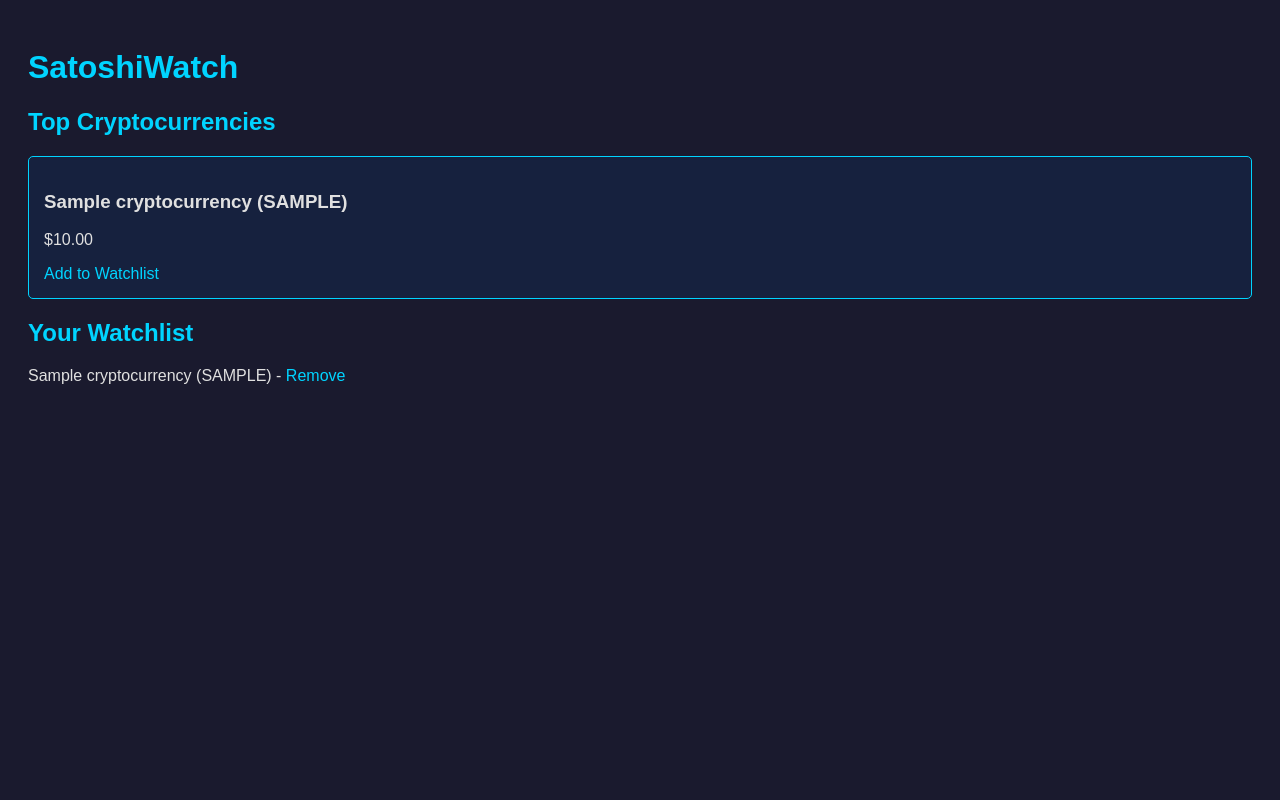
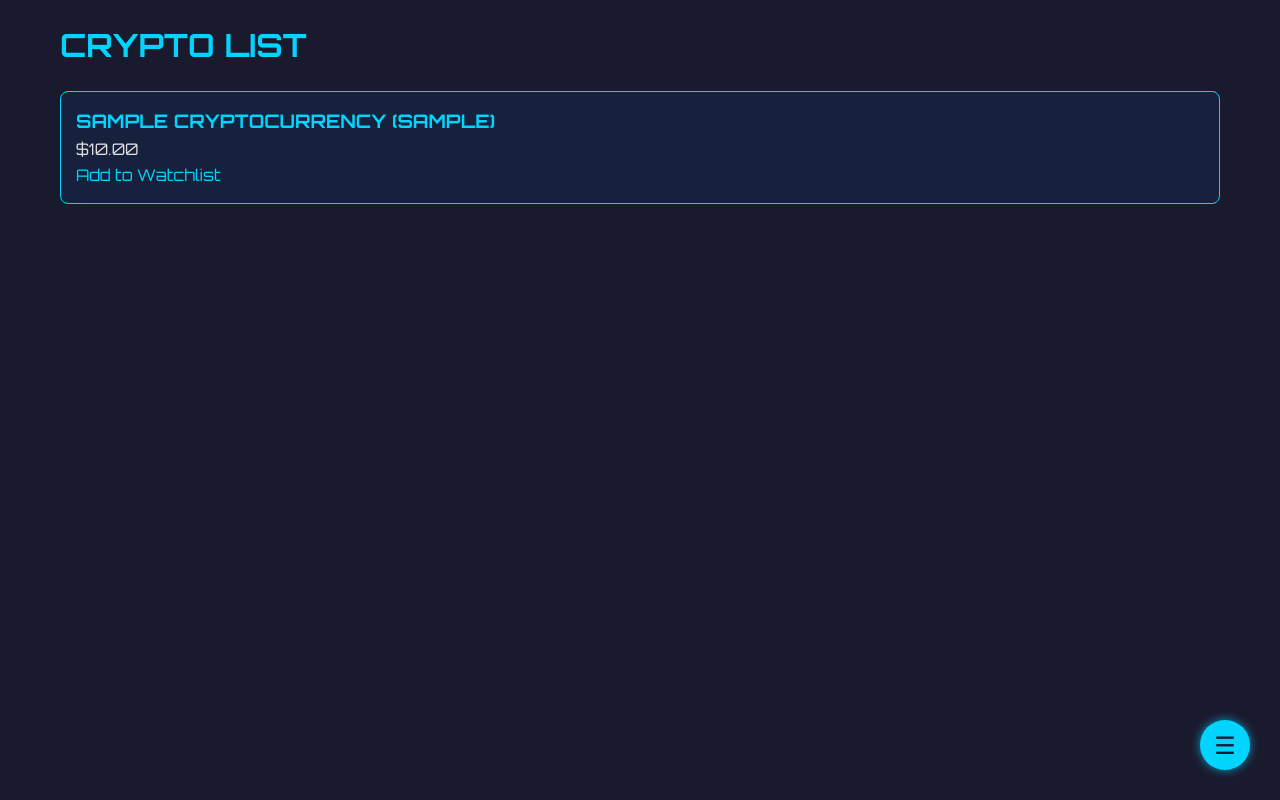
Before and after one commit to aleexsaanchez/SatoshiWatch, a Django app: template watchlist/templates/watchlist/crypto_list.html in a window 1280 px wide. Run offline with Django 5.2, Linux system fonts and the light colour scheme; the template is opened without the code that fills it: values that come from a table or form of the project are taken from there, others are empty; a user stored in the database is signed in; tables that the repository leaves empty hold one stand-in row (values such as "Sample post").

Commit message:
Sprint 1 + some UI work

```diff
--- a/satoshiwatchlist/settings.py
+++ b/satoshiwatchlist/settings.py
@@ -116,8 +116,8 @@ USE_TZ = True
 # Static files (CSS, JavaScript, Images)
 # https://docs.djangoproject.com/en/5.1/howto/static-files/
 
-STATIC_URL = 'static/'
-STATIC_DIRS = [BASE_DIR / "static"]
+STATIC_URL = '/static/'
+STATICFILES_DIRS = [BASE_DIR / "static"]  # Points to FinalProject/static/
 STATIC_ROOT = BASE_DIR / "staticfiles"
 
 # Default primary key field type
--- a/satoshiwatchlist/urls.py
+++ b/satoshiwatchlist/urls.py
@@ -17,10 +17,18 @@ Including another URLconf
 from django.contrib import admin
 from django.urls import path, include
 from django.contrib.auth import views as auth_views
+from watchlist import views
+from django.conf import settings
+from django.conf.urls.static import static
 
 urlpatterns = [
     path('admin/', admin.site.urls),
+    path('', views.home, name='home'),
     path('cryptos/', include('watchlist.urls')),
     path('login/', auth_views.LoginView.as_view(template_name='watchlist/login.html'), name='login'),
-    path('logout/', auth_views.LogoutView.as_view(next_page='crypto_list'), name='logout'),
+    path('logout/', auth_views.LogoutView.as_view(next_page='home'), name='logout'),
+    path('watchlist/', views.watchlist, name='watchlist'),
 ]
+
+if settings.DEBUG:
+    urlpatterns += static(settings.STATIC_URL, document_root=settings.STATICFILES_DIRS[0])
--- /dev/null
+++ b/static/css/style.css
@@ -0,0 +1,122 @@
+/* static/css/style.css */
+* {
+    margin: 0;
+    padding: 0;
+    box-sizing: border-box;
+}
+
+body {
+    font-family: 'Orbitron', sans-serif;
+    background: #1a1a2e;
+    color: #e0e0e0;
+    line-height: 1.6;
+}
+
+.container {
+    max-width: 1200px;
+    margin: 0 auto;
+    padding: 20px;
+}
+
+h1, h2, h3 {
+    color: #00d4ff;
+    text-transform: uppercase;
+}
+
+.crypto-grid {
+    display: grid;
+    grid-template-columns: repeat(auto-fit, minmax(220px, 1fr));
+    gap: 25px;
+    margin-top: 20px;
+}
+
+.crypto-card {
+    background: #16213e;
+    border: 1px solid #00d4ff;
+    border-radius: 8px;
+    padding: 15px;
+    transition: transform 0.2s, box-shadow 0.2s;
+}
+
+.crypto-card:hover {
+    transform: translateY(-5px);
+    box-shadow: 0 0 15px rgba(0, 212, 255, 0.5);
+}
+
+a {
+    color: #00d4ff;
+    text-decoration: none;
+}
+
+a:hover {
+    color: #ff007a;
+}
+
+.fab {
+    position: fixed;
+    bottom: 30px;
+    right: 30px;
+    background: #00d4ff;
+    color: #1a1a2e;
+    width: 50px;
+    height: 50px;
+    border-radius: 50%;
+    display: flex;
+    align-items: center;
+    justify-content: center;
+    font-size: 24px;
+    box-shadow: 0 0 10px rgba(0, 212, 255, 0.7);
+    transition: transform 0.3s;
+}
+
+.fab:hover {
+    transform: scale(1.1);
+}
+
+.fab-menu {
+    position: fixed;
+    bottom: 90px;
+    right: 30px;
+    display: none;
+    flex-direction: column;
+    gap: 10px;
+}
+
+.fab-menu a {
+    background: #16213e;
+    padding: 10px 20px;
+    border-radius: 5px;
+    box-shadow: 0 0 5px rgba(0, 212, 255, 0.3);
+}
+
+.form-container {
+    background: #16213e;
+    padding: 30px;
+    border-radius: 8px;
+    border: 1px solid #00d4ff;
+    max-width: 400px;
+    margin: 50px auto;
+}
+
+input[type="text"], input[type="password"] {
+    width: 100%;
+    padding: 10px;
+    margin: 10px 0;
+    background: #1a1a2e;
+    border: 1px solid #00d4ff;
+    border-radius: 5px;
+    color: #e0e0e0;
+}
+
+button {
+    background: #00d4ff;
+    color: #1a1a2e;
+    padding: 10px 20px;
+    border: none;
+    border-radius: 5px;
+    cursor: pointer;
+}
+
+button:hover {
+    background: #ff007a;
+}
--- /dev/null
+++ b/static/js/script.js
@@ -0,0 +1,16 @@
+//FAB
+document.addEventListener('DOMContentLoaded', () => {
+    const fab = document.querySelector('.fab');
+    const fabMenu = document.querySelector('.fab-menu');
+
+    fab.addEventListener('click', (e) => {
+        e.preventDefault();
+        fabMenu.style.display = fabMenu.style.display === 'flex' ? 'none' : 'flex';
+    });
+
+    document.addEventListener('click', (e) => {
+        if (!fab.contains(e.target) && !fabMenu.contains(e.target)) {
+            fabMenu.style.display = 'none';
+        }
+    });
+});
--- /dev/null
+++ b/watchlist/templates/watchlist/base.html
@@ -0,0 +1,31 @@
+{% load static %}
+<!DOCTYPE html>
+<html lang="en">
+<head>
+    <meta charset="UTF-8">
+    <meta name="viewport" content="width=device-width, initial-scale=1.0">
+    <title>{% block title %}SatoshiWatch{% endblock %}</title>
+    <link href="https://fonts.googleapis.com/css2?family=Orbitron:wght@400;700&display=swap" rel="stylesheet">
+    <link rel="stylesheet" href="{% static 'css/style.css' %}">
+</head>
+<body>
+    <div class="container">
+        {% block content %}{% endblock %}
+    </div>
+
+    <!-- Floating Action Button and Menu -->
+    <a href="#" class="fab">☰</a>
+    <div class="fab-menu">
+        <a href="{% url 'home' %}">Home</a>
+        <a href="{% url 'crypto_list' %}">Crypto List</a>
+        <a href="{% url 'watchlist' %}">Watchlist</a>
+        {% if user.is_authenticated %}
+            <a href="{% url 'logout' %}">Logout</a>
+        {% else %}
+            <a href="{% url 'login' %}">Login</a>
+        {% endif %}
+    </div>
+
+    <script src="{% static 'js/script.js' %}"></script>
+</body>
+</html>
--- a/watchlist/templates/watchlist/crypto_list.html
+++ b/watchlist/templates/watchlist/crypto_list.html
@@ -1,45 +1,22 @@
-<!DOCTYPE html>
-<html lang="en">
-<head>
-    <meta charset="UTF-8">
-    <meta name="viewport" content="width=device-width, initial-scale=1.0">
-    <title>SatoshiWatch</title>
-    <style>
-        body { font-family: Arial, sans-serif; background: #1a1a2e; color: #e0e0e0; padding: 20px; }
-        .crypto-grid { display: grid; grid-template-columns: repeat(auto-fit, minmax(200px, 1fr)); gap: 20px; }
-        .crypto-card { background: #16213e; padding: 15px; border: 1px solid #00d4ff; border-radius: 5px; }
-        a { color: #00d4ff; text-decoration: none; }
-        a:hover { color: #ff007a; }
-        h1, h2 { color: #00d4ff; }
-    </style>
-</head>
-<body>
-    <h1>SatoshiWatch</h1>
-    <h2>Top Cryptocurrencies</h2>
+{% extends 'watchlist/base.html' %}
+{% block title %}SatoshiWatch - Crypto List{% endblock %}
+{% block content %}
+    <h1>Crypto List</h1>
     <div class="crypto-grid">
         {% for crypto in cryptos %}
             <div class="crypto-card">
                 <h3>{{ crypto.name }} ({{ crypto.symbol|upper }})</h3>
                 <p>${{ crypto.price_usd }}</p>
-                {% if request.user.is_authenticated %}
+                {% if user.is_authenticated %}
                     {% if crypto.id in watchlist_ids %}
                         <a href="{% url 'remove_from_watchlist' crypto.id %}">Remove</a>
                     {% else %}
                         <a href="{% url 'add_to_watchlist' crypto.id %}">Add to Watchlist</a>
                     {% endif %}
                 {% else %}
-                    <p><a href="{% url 'login' %}">Log in</a> to add to watchlist</p>
+                    <p><a href="{% url 'login' %}">Log in</a> to add</p>
                 {% endif %}
             </div>
         {% endfor %}
     </div>
-    {% if request.user.is_authenticated %}
-        <h2>Your Watchlist</h2>
-        {% for item in watchlist %}
-            <p>{{ item.crypto.name }} ({{ item.crypto.symbol|upper }}) - <a href="{% url 'remove_from_watchlist' item.crypto.id %}">Remove</a></p>
-        {% empty %}
-            <p>No cryptos in your watchlist yet.</p>
-        {% endfor %}
-    {% endif %}
-</body>
-</html>
+{% endblock %}
```
Also changed, not shown: watchlist/templates/watchlist/home.html (added, +19 -0 lines), watchlist/templates/watchlist/login.html (+6 -10 lines), watchlist/templates/watchlist/watchlist.html (added, +18 -0 lines), watchlist/views.py (+14 -13 lines), watchlist/urls.py (line endings or trailing spaces).
